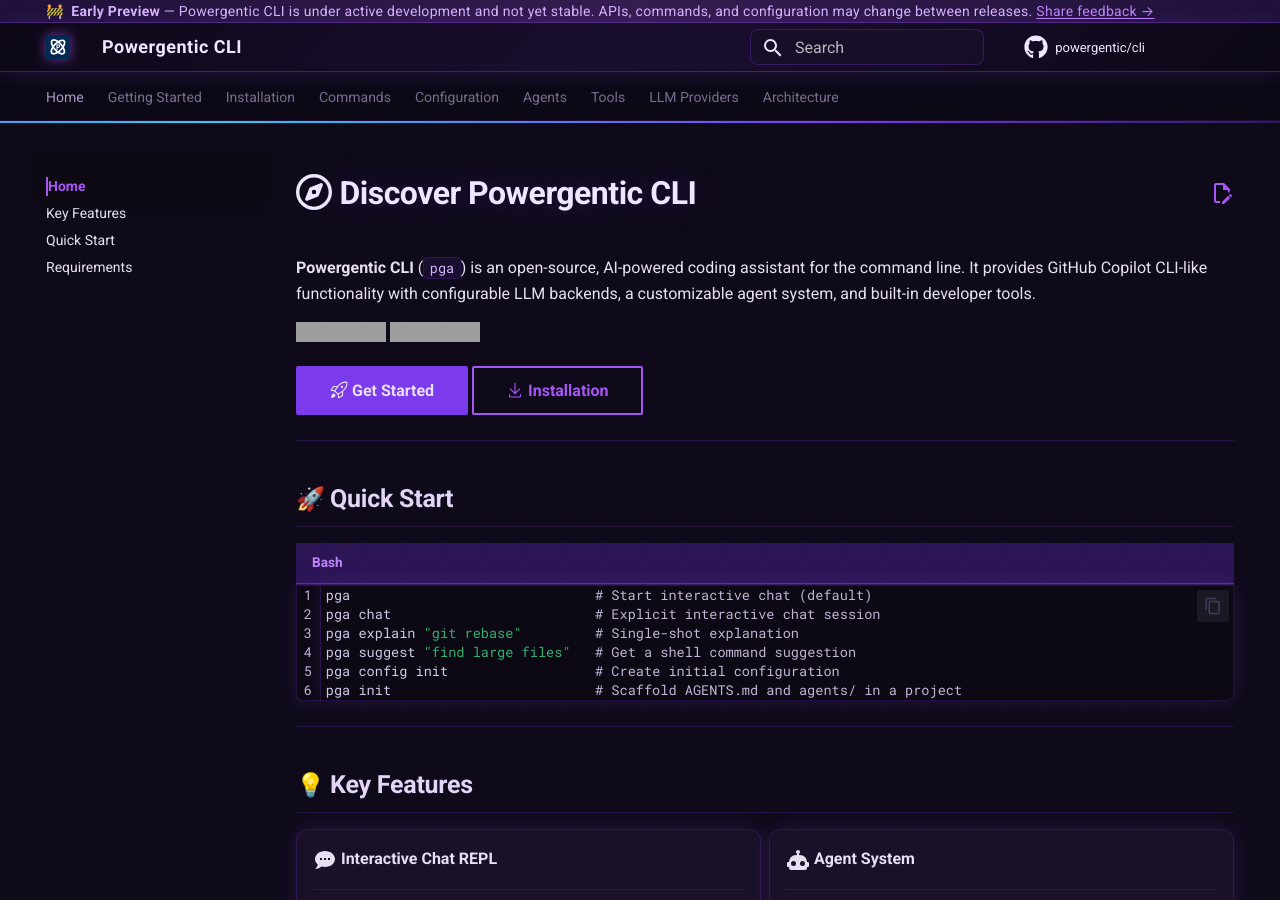
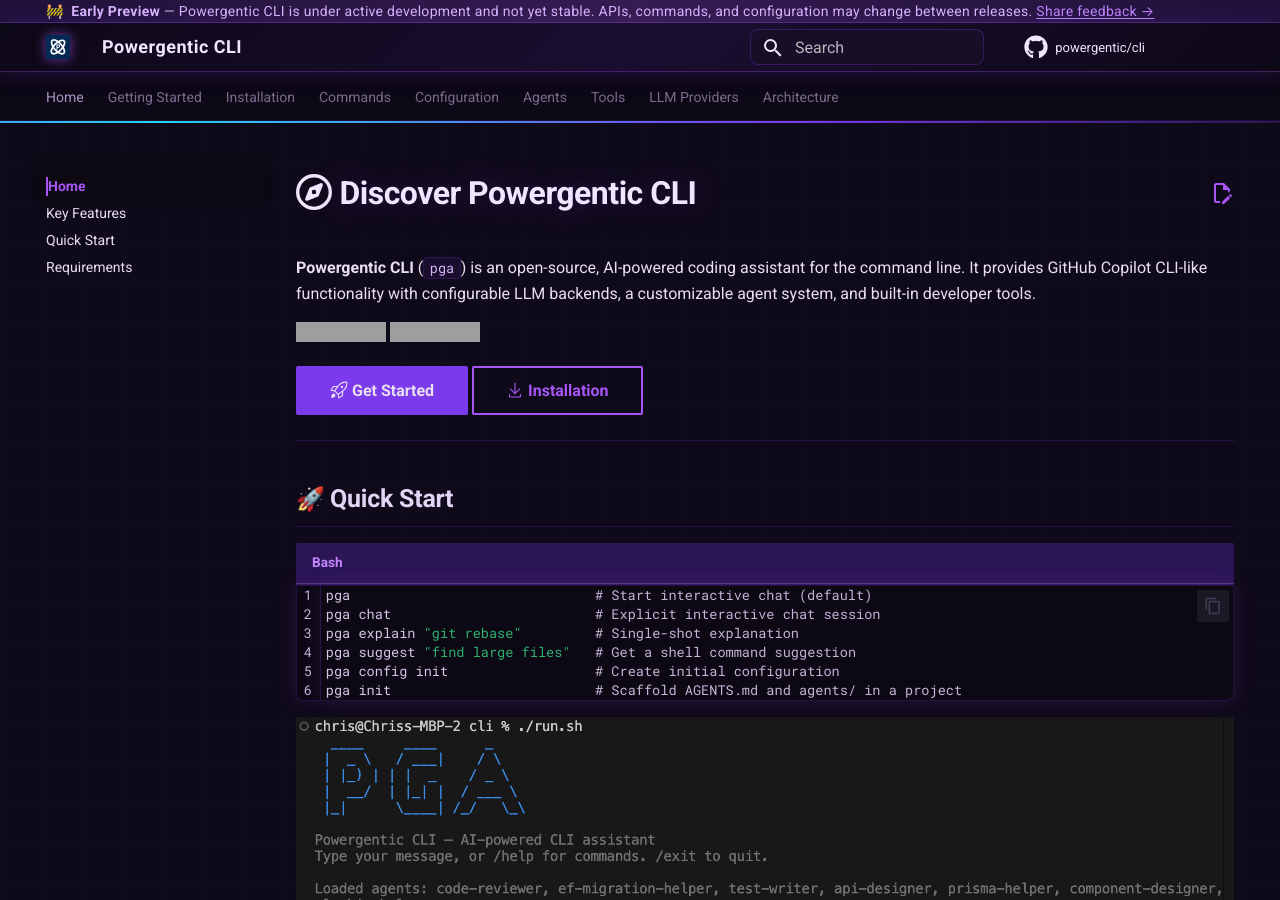
Before and after one commit to powergentic/cli, an MkDocs documentation site: the page built from docs/docs/index.md, in a window 1280 px wide and 900 px high. Built offline with MkDocs 1.6.1 and Material for MkDocs 9.7.7, drawn with Linux system fonts in a browser that asks for light colours; emoji names are drawn with the system emoji font; comment, search, counter and statistics services are not loaded; grey boxes are pictures that could not be loaded.

Commit message:
Update index.md

````diff
--- a/docs/docs/index.md
+++ b/docs/docs/index.md
@@ -25,6 +25,8 @@ pga suggest "find large files"   # Get a shell command suggestion
 pga config init                  # Create initial configuration
 pga init                         # Scaffold AGENTS.md and agents/ in a project
 ```
+
+![Powergentic CLI screenshot](images/pga-cli-screenshot.png)
 
 ---
 
````
